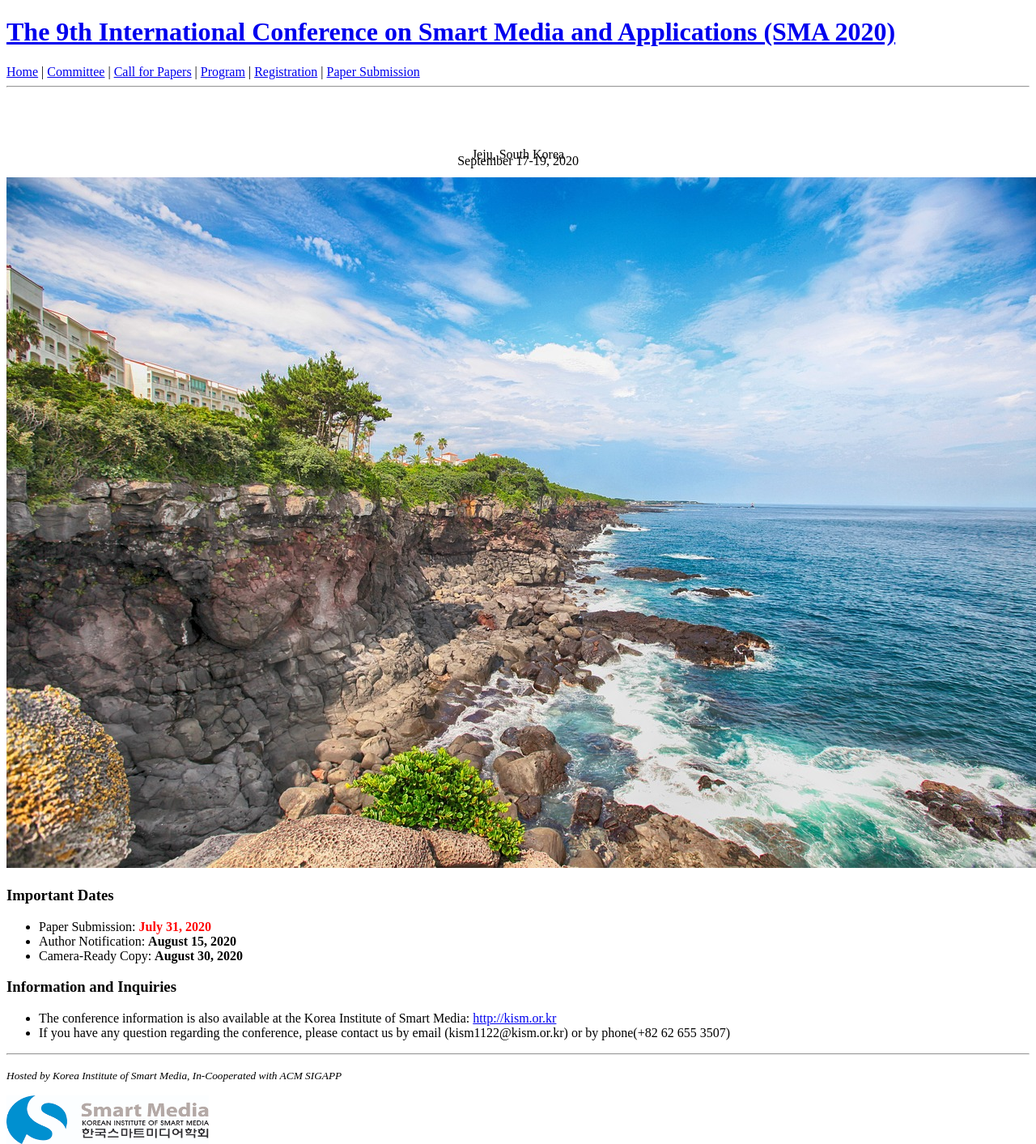
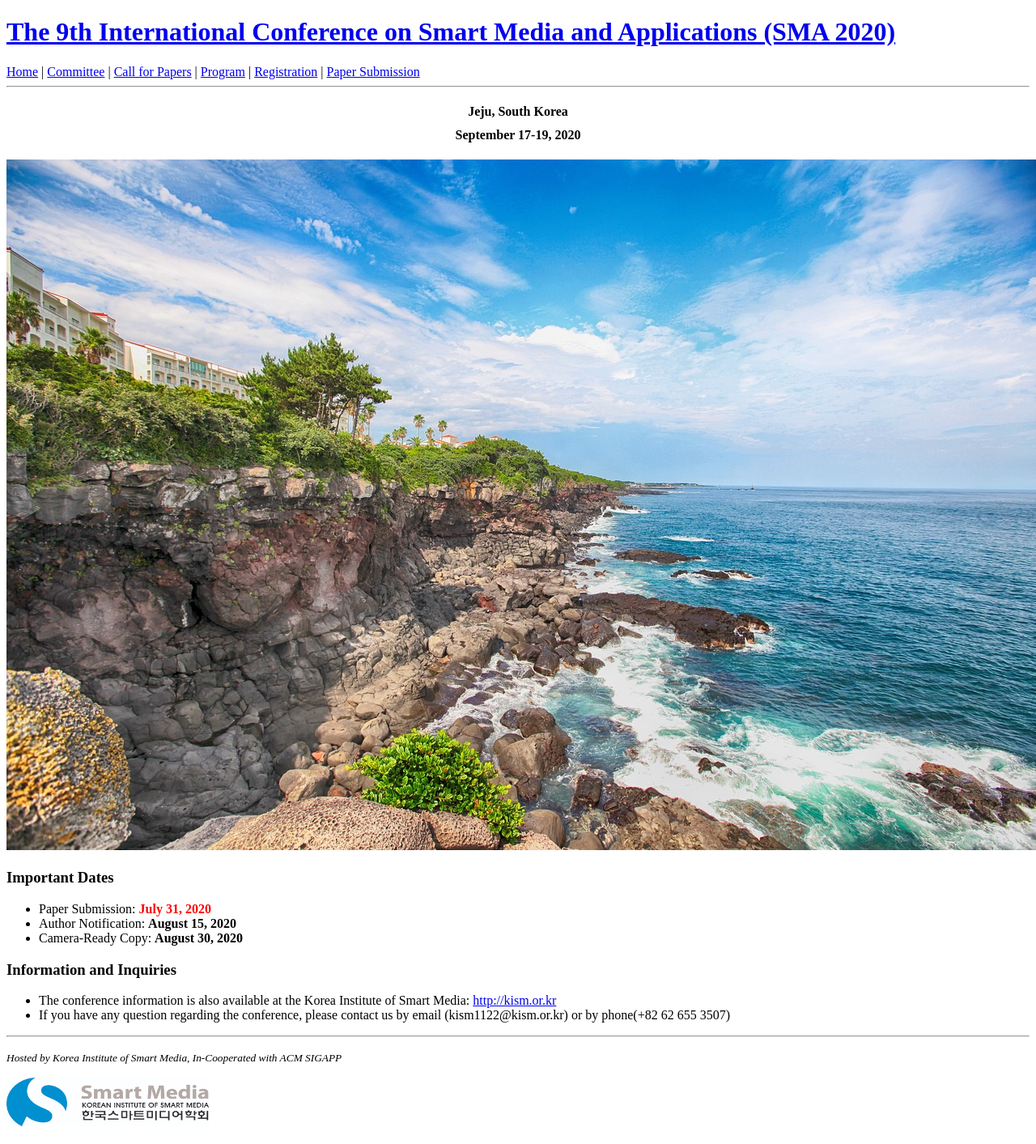
Before and after one commit to icea-conf/sma-2020.github.io, a Jekyll site: the page built from index.html, in a window 1280 px wide. Shown: the whole page at 81% size. Built offline with Jekyll 4.4.1, drawn with Linux system fonts in a browser that asks for light colours; the list of posts is cut into pages by our own code; after the commit the page ends 1391 px from its top, so only the background shows below that.

Commit message:
Update syntax.css

```diff
--- a/assets/css/syntax.css
+++ b/assets/css/syntax.css
@@ -58,4 +58,4 @@
 .codehilite .vg { color: #008080 } /* Name.Variable.Global */
 .codehilite .vi { color: #008080 } /* Name.Variable.Instance */
 .codehilite .il { color: #009999 } /* Literal.Number.Integer.Long */
-.header-conf-info { padding-top: 5%; text-align: center; line-height: 50%; }
+.header-conf-info { text-align: center; line-height: 180%; font-weight: 700; }
```
